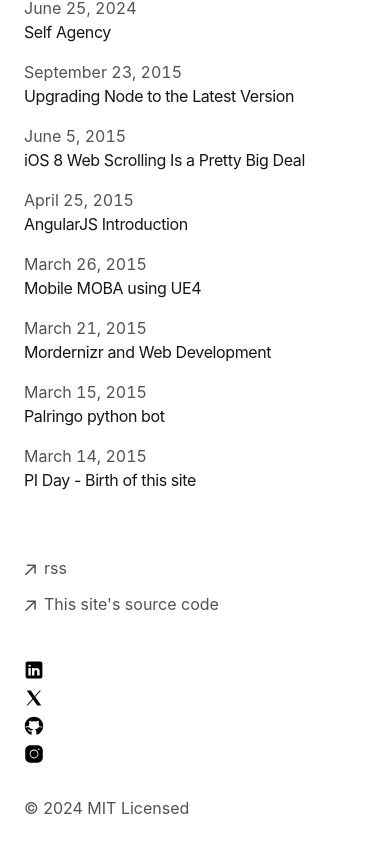
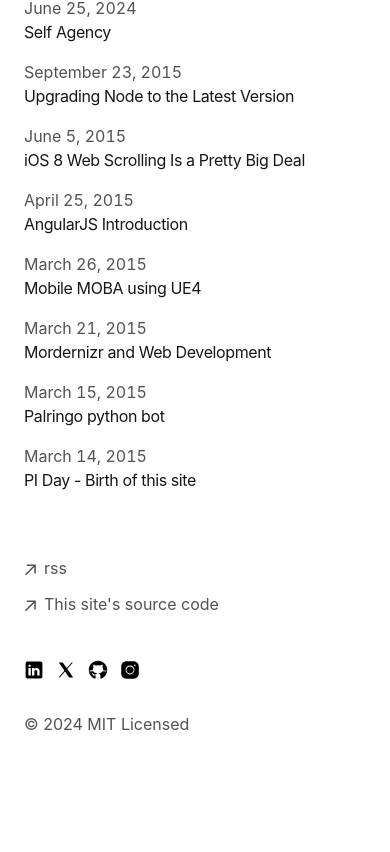
Before and after one commit to ArielSaldana/ariel.io, a Next.js app: page / in a window 390 px wide. Shown: the part 445-1297 px from the top of the page. After the commit the page ends 1245 px from the top, so only its background shows below. Built offline with nearby package versions, Linux system fonts and the light colour scheme.

Commit message:
Fix mobile alignment of social icons

```diff
--- a/src/app/components/footer.tsx
+++ b/src/app/components/footer.tsx
@@ -72,7 +72,7 @@ export default function Footer() {
             </li>
           ))}
         </ul>
-        <ul className="font-sm mt-8 flex flex-col space-x-0 space-y-2 text-neutral-600 md:flex-row md:space-x-4 md:space-y-0 dark:text-neutral-300">
+        <ul className="font-sm mt-8 flex flex-row space-x-3 space-y-0 text-neutral-600 md:space-x-4 dark:text-neutral-300">
           {socialMediaLinks.map((socialMediaLink) => (
             <li key={socialMediaLink.link} className="h-5 w-5">
               <a
```
